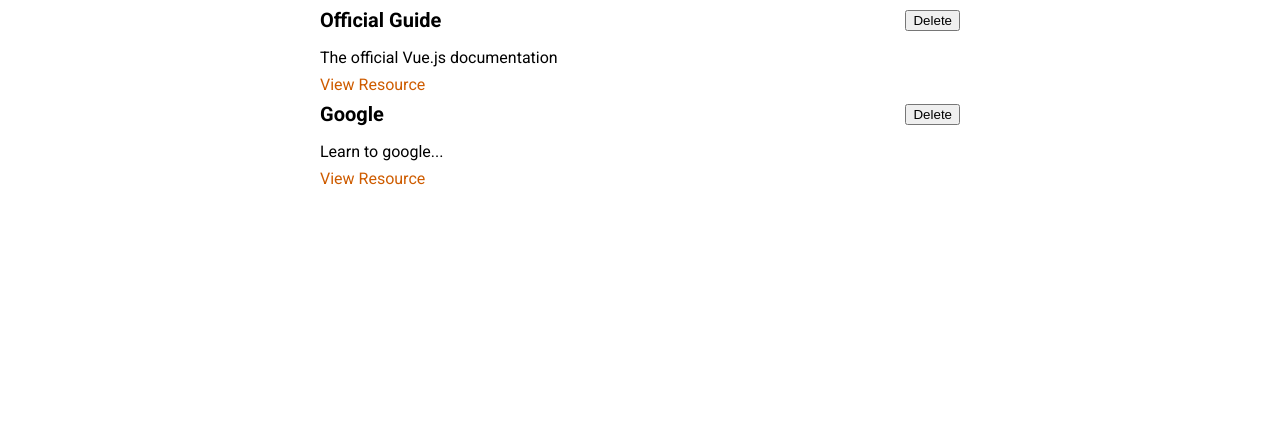
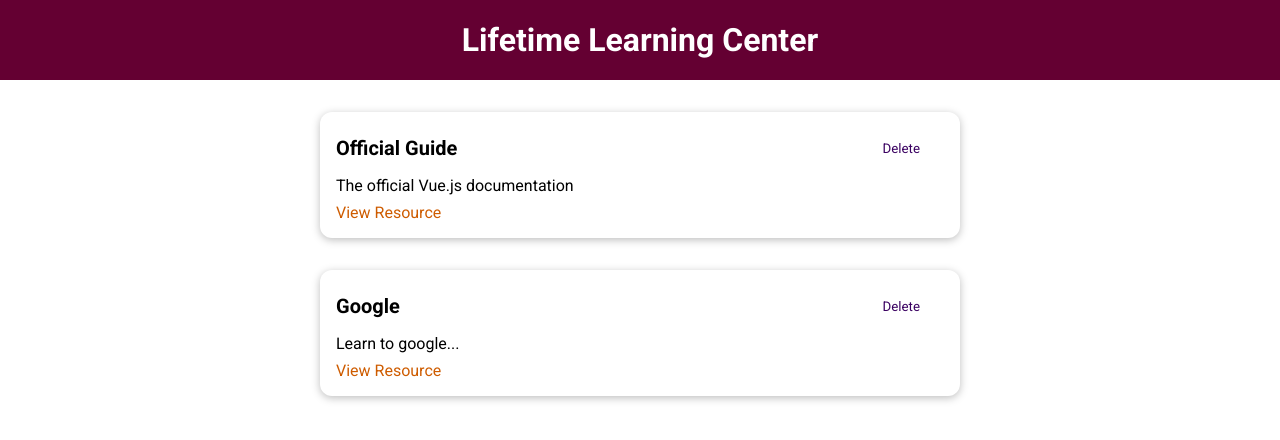
Before and after one commit to vladixcode/vue-learning-resources-app, a Vue app: page / in a window 1280 px wide. Shown: the top 440 px of the page. Built offline with nearby package versions, Linux system fonts and the light colour scheme.

Commit message:
Add Base & Layout components

```diff
--- a/src/App.vue
+++ b/src/App.vue
@@ -1,8 +1,8 @@
 <script setup>
 import { reactive } from 'vue'
 
-// import LearningResource from '@/components/LearningResources/LearningResource.vue'
 import StoredResources from '@/components/LearningResources/StoredResources.vue'
+import TheHeader from '@/components/Layouts/TheHeader.vue'
 
 // Dummy data
 const storedResourcesData = reactive([
@@ -22,6 +22,7 @@
 </script>
 
 <template>
+  <the-header title="Lifetime Learning Center"></the-header>
   <stored-resources :resources="storedResourcesData"></stored-resources>
 </template>
 
--- /dev/null
+++ b/src/components/Layouts/TheHeader.vue
@@ -0,0 +1,30 @@
+<script setup>
+defineProps({
+  title: {
+    type: String,
+    required: true,
+  },
+})
+</script>
+
+<template>
+  <header>
+    <h1>{{ title }}</h1>
+  </header>
+</template>
+
+<style scoped>
+header {
+  width: 100%;
+  height: 5rem;
+  background-color: #640032;
+  display: flex;
+  justify-content: center;
+  align-items: center;
+}
+
+header h1 {
+  color: white;
+  margin: 0;
+}
+</style>
--- a/src/components/LearningResources/LearningResource.vue
+++ b/src/components/LearningResources/LearningResource.vue
@@ -19,16 +19,16 @@
 
 <template>
   <li>
-    <div>
+    <base-card>
       <header>
         <h3>{{ title }}</h3>
-        <button>Delete</button>
+        <base-button mode="flat">Delete</base-button>
       </header>
-    </div>
-    <p>{{ description }}</p>
-    <nav>
-      <a :href="link">View Resource</a>
-    </nav>
+      <p>{{ description }}</p>
+      <nav>
+        <a :href="link">View Resource</a>
+      </nav>
+    </base-card>
   </li>
 </template>
 
--- /dev/null
+++ b/src/components/UI/BaseButton.vue
@@ -0,0 +1,46 @@
+<script setup>
+defineProps({
+  buttonType: {
+    type: String,
+    default: 'button',
+  },
+  mode: {
+    type: String,
+    default: '',
+  },
+})
+</script>
+
+<template>
+  <button :type="buttonType" :class="mode">
+    <slot></slot>
+  </button>
+</template>
+
+<style scoped>
+button {
+  padding: 0.75rem 1.5rem;
+  font-family: inherit;
+  background-color: #3a0061;
+  border: 1px solid #3a0061;
+  color: white;
+  cursor: pointer;
+}
+
+button:hover,
+button:active {
+  background-color: #270041;
+  border-color: #270041;
+}
+
+.flat {
+  background-color: transparent;
+  color: #3a0061;
+  border: none;
+}
+
+.flat:hover,
+.flat:active {
+  background-color: #edd2ff;
+}
+</style>
--- /dev/null
+++ b/src/components/UI/BaseCard.vue
@@ -0,0 +1,17 @@
+<script setup></script>
+
+<template>
+  <section>
+    <slot></slot>
+  </section>
+</template>
+
+<style scoped>
+section {
+  border-radius: 12px;
+  box-shadow: 0 2px 8px rgba(0, 0, 0, 0.26);
+  padding: 1rem;
+  margin: 2rem auto;
+  max-width: 40rem;
+}
+</style>
```
Also changed, not shown: src/main.js (+10 -1 lines).
